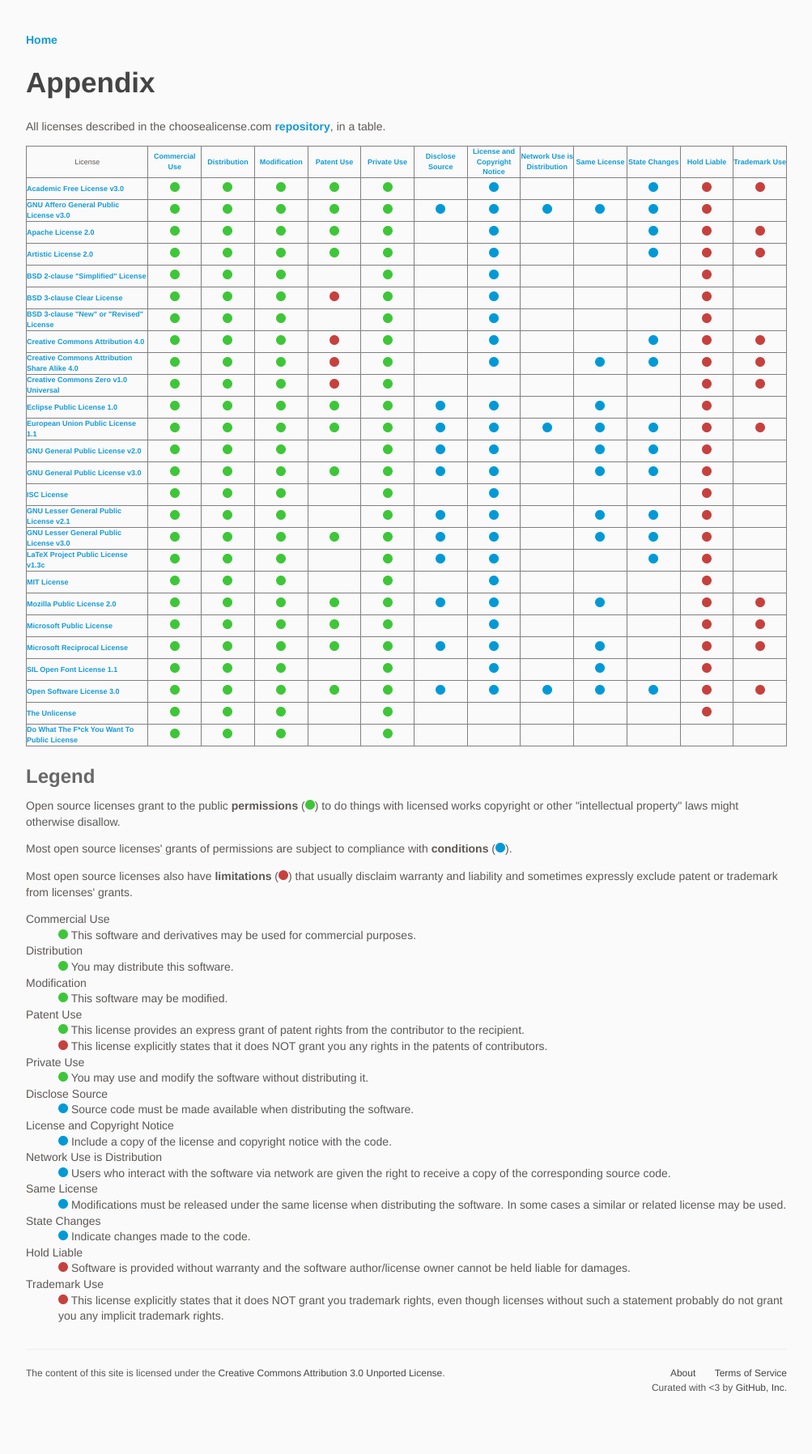
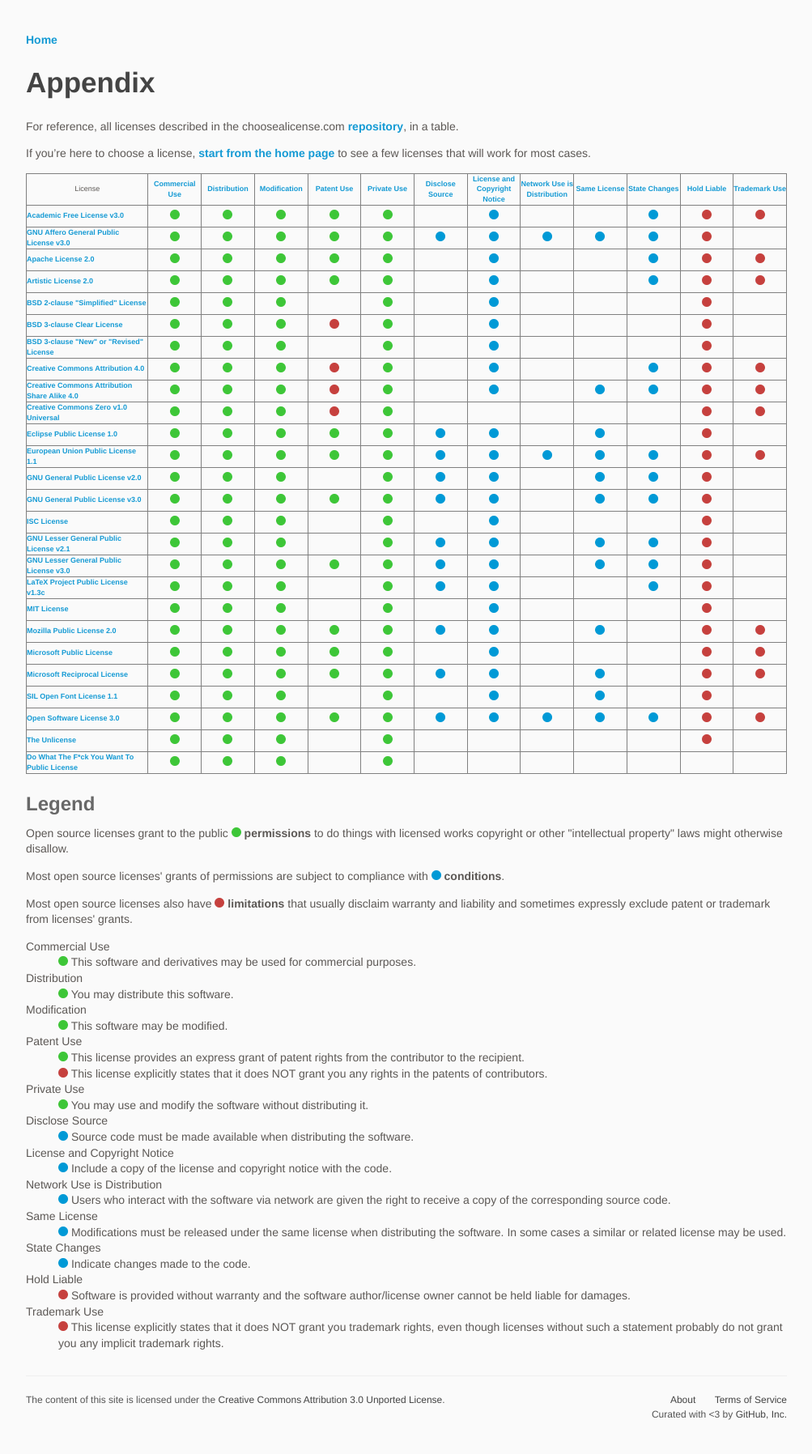
Before and after one commit to github/choosealicense.com, a Jekyll site: the page built from appendix.md, in a window 1280 px wide. Shown: the whole page at 81% size, without its empty margins (138-1141 px from the left). Built offline with Jekyll 4.4.1, drawn with Linux system fonts in a browser that asks for light colours; some web fonts are replaced; before the commit the page ends 1763 px from its top, so only the background shows below that.

Commit message:
small link to appendix & improve for linking, guiding back to home page
Based on feeedback from people looking for BSD licenses and wanting to
use site as a reference.

I'm not thrilled with any distraction from flow of choices that
work for most on home page through spectrum covering range of open
source licenses without redundant ones, but obviously some people
prefer seeing everything in a table, so let them find it, accommodate
use as reference and people whose learning style involes poring
over a reference rather than being guided.

```diff
--- a/appendix.md
+++ b/appendix.md
@@ -5,7 +5,9 @@
 class: license-types
 ---
 
-All licenses described in the choosealicense.com [repository](https://github.com/github/choosealicense.com), in a table.
+For reference, all licenses described in the choosealicense.com [repository](https://github.com/github/choosealicense.com), in a table.
+
+If you're here to choose a license, **[start from the home page](/)** to see a few licenses that will work for most cases.
 
 <table border style="font-size: xx-small">
 {% assign types = "permissions|conditions|limitations" | split: "|" %}
@@ -56,11 +58,11 @@
 
 ## Legend
 
-<p>Open source licenses grant to the public <b>permissions</b> (<span class="license-permissions"><span class="license-sprite"></span></span>) to do things with licensed works copyright or other "intellectual property" laws might otherwise disallow.</p>
+<p>Open source licenses grant to the public <span class="license-permissions"><span class="license-sprite"></span></span> <b>permissions</b> to do things with licensed works copyright or other "intellectual property" laws might otherwise disallow.</p>
 
-<p>Most open source licenses' grants of permissions are subject to compliance with <b>conditions</b> (<span class="license-conditions"><span class="license-sprite"></span></span>).</p>
+<p>Most open source licenses' grants of permissions are subject to compliance with <span class="license-conditions"><span class="license-sprite"></span></span> <b>conditions</b>.</p>
 
-<p>Most open source licenses also have <b>limitations</b> (<span class="license-limitations"><span class="license-sprite"></span></span>) that usually disclaim warranty and liability and sometimes expressly exclude patent or trademark from licenses' grants.</p>
+<p>Most open source licenses also have <span class="license-limitations"><span class="license-sprite"></span></span> <b>limitations</b> that usually disclaim warranty and liability and sometimes expressly exclude patent or trademark from licenses' grants.</p>
 
 <dl>
 {% assign seen_tags = '' %}
--- a/licenses.html
+++ b/licenses.html
@@ -5,7 +5,8 @@
 title: Licenses
 ---
 
-<p style="margin-bottom:50px">Open source licenses grant permission to everyone to use, modify, and share licensed software for any purpose, subject to conditions preserving the provenance and openness of the software. The following licenses are arranged from one with the strongest of these conditions (GNU AGPLv3) to one with no conditions (Unlicense). Notice that the popular licenses featured on the <a href="/">home page</a> (GNU GPLv3, Apache License 2.0, and MIT License) fall within this spectrum.</p>
+<p>Open source licenses grant permission to everyone to use, modify, and share licensed software for any purpose, subject to conditions preserving the provenance and openness of the software. The following licenses are arranged from one with the strongest of these conditions (GNU AGPLv3) to one with no conditions (Unlicense). Notice that the popular licenses featured on the <a href="/">home page</a> (GNU GPLv3, Apache License 2.0, and MIT License) fall within this spectrum.</p>
+<p style="font-size:small">If you were looking for a reference table of all of the licenses on choosealicense.com, see the <a href="/appendix">appendix</a>.</p>
 
 {% include license-overview.html license-id="agpl-3.0" %}
 {% include license-overview.html license-id="gpl-3.0" %}
```
